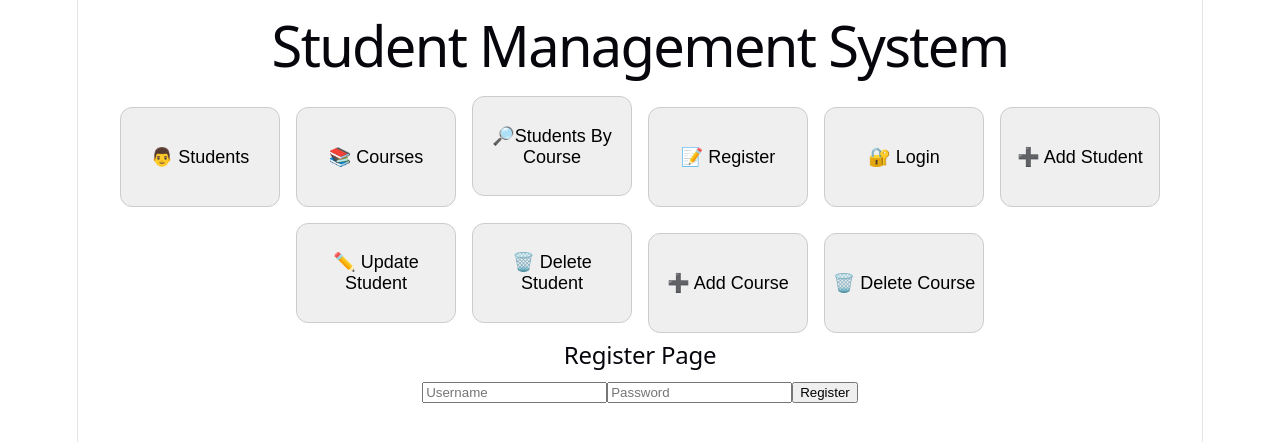
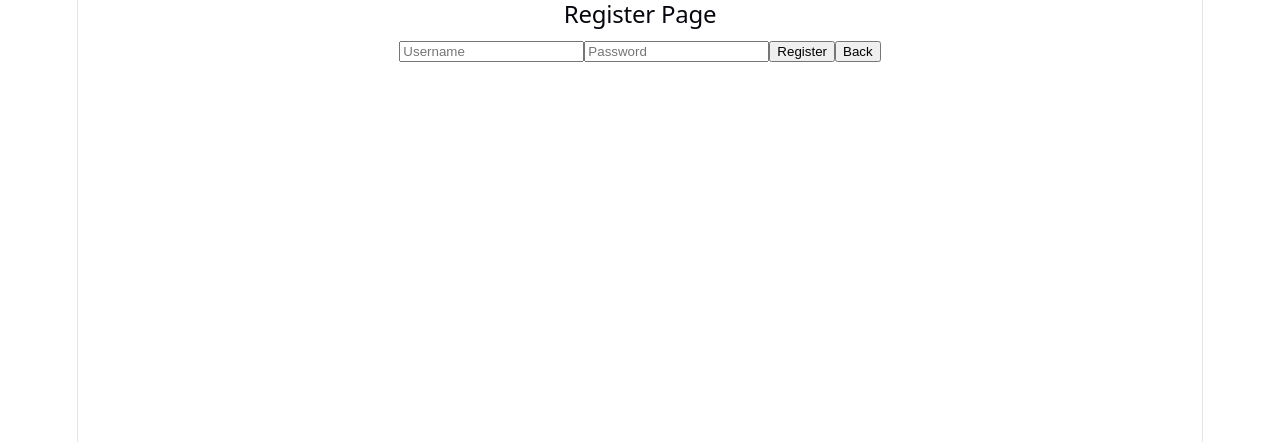
Before and after one commit to aaexisting/student-management-frontend, a React app in the folder frontend/: page / in a window 1280 px wide. Both pictures are taken after a click on the button "📝 Register". Shown: the top 442 px of the page. Built offline with nearby package versions, Linux system fonts and the light colour scheme; the HTML template or start-up script is replaced by a standard one.

Commit message:
Update interface styling

```diff
--- a/frontend/src/App.jsx
+++ b/frontend/src/App.jsx
@@ -1,7 +1,7 @@
 import {useState} from 'react'
 
 function App() {
-  const [page, setPage] = useState('home')
+  const [page, setPage] = useState('welcome')
   const [students, setStudents] = useState([])
   const [username ,setUsername] = useState(" ")
   const [password, setPassword] = useState(" ")
@@ -314,52 +314,16 @@ async function deleteCourse() {
 }
 
   return (
+
+      <div>
+          {page === "welcome" && (
               <div>
                   <h1 style={{ textAlign: 'center', marginBottom: '30px' }}>
                       Student Management System
                   </h1>
-
-        <button onClick={() => setPage('students')}
-               style={{
-      width: '160px',
-      height: '100px',
-      fontSize: '18px',
-      borderRadius: '12px',
-      border: '1px solid #ccc',
-      cursor: 'pointer',
-      margin: '8px',
-    }}>
-            👨 Students
-        </button>
-
-        <button onClick={() => setPage('courses')}
-                 style={{
-      width: '160px',
-      height: '100px',
-      fontSize: '18px',
-      borderRadius: '12px',
-      border: '1px solid #ccc',
-      cursor: 'pointer',
-      margin: '8px',
-    }}>
-
-            📚 Courses
-        </button>
-
-        <button onClick={() => setPage('courseStudents')}
-         style={{
-      width: '160px',
-      height: '100px',
-      fontSize: '18px',
-      borderRadius: '12px',
-      border: '1px solid #ccc',
-      cursor: 'pointer',
-      margin: '8px',
-    }}>
-            🔎Students By Course
-        </button>
-
-        <button onClick={() => setPage('register')}
+                  <h2>Welcome!</h2>
+                  <p>Please Login or Register to continue.</p>
+                  <button onClick={() => setPage("register")}
                           style={{
                               width: '160px',
                               height: '100px',
@@ -372,7 +336,7 @@ async function deleteCourse() {
                       📝 Register
                   </button>
 
-        <button onClick={() => setPage('login')}
+                  <button onClick={() => setPage("login")}
                           style={{
                               width: '160px',
                               height: '100px',
@@ -384,72 +348,131 @@ async function deleteCourse() {
                             }}>
                       🔐 Login
                   </button>
+              </div>
+          )}
 
 
-         <button onClick={()=> setPage('addStudent')}
-         style={{
-      width: '160px',
-      height: '100px',
-      fontSize: '18px',
-      borderRadius: '12px',
-      border: '1px solid #ccc',
-      cursor: 'pointer',
-      margin: '8px',
-    }}>
+           {page === "register" && (
+               <div>
+                   <h2>Register Page</h2>
+                   <input
+                       type="text"
+                       placeholder="Username"
+                       onChange={(e) => setUsername(e.target.value)}
+                   />
+
+                   <input
+                       type="password"
+                       placeholder="Password"
+                       onChange={(e) => setPassword(e.target.value)}
+                   />
+
+                   <button onClick={registerUser}>
+                       Register
+                   </button>
+
+                   <button onClick={() => setPage("welcome")}>
+                       Back
+                   </button>
+               </div>
+           )}
+
+            {page === "login" && (
+                <div>
+                    <h2>Login Page</h2>
+                    <input
+                        type="text"
+                        placeholder="Username"
+                        onChange={(e) => setLoginUsername(e.target.value)}
+                    />
+
+                    <input
+                        type="password"
+                        placeholder="Password"
+                        onChange={(e) => setLoginPassword(e.target.value)}
+                    />
+
+                    <button onClick={loginUser}>
+                        Login
+                    </button>
+
+                    <button onClick={() => setPage("welcome")}>
+                        Back
+                    </button>
+                </div>
+            )}
+
+             {page === "dashboard" && (
+                 <div>
+                     <h1 style={{ textAlign: 'center', marginBottom: '30px' }}>
+                         Student Management System
+                     </h1>
+                     <h2>Dashboard</h2>
+                     <button onClick={() => setPage("studentMenu")}>
+                         ‍🎓 Students
+                     </button>
+                     <button onClick={() => setPage("courseMenu")}>
+                         📚 Courses
+                     </button>
+                 </div>
+             )}
+
+              {page === "studentMenu" && (
+                  <div>
+                      <h2>👨‍🎓 Students</h2>
+                      <button onClick={() => setPage("students")}>
+                            👥 View Students
+                      </button>
+
+                      <button onClick={() => setPage("addStudent")}>
                             ➕ Add Student
                       </button>
 
-         <button onClick={()=> setPage('updateStudent')}
-         style={{
-      width: '160px',
-      height: '100px',
-      fontSize: '18px',
-      borderRadius: '12px',
-      border: '1px solid #ccc',
-      cursor: 'pointer',
-      margin: '8px',
-    }}>
-          ✏️  Update Student
+                      <button onClick={() => setPage("updateStudent")}>
+                            ✏️ Update Student
                       </button>
 
-        <button onClick={() => setPage("deleteStudent")}
-         style={{
-      width: '160px',
-      height: '100px',
-      fontSize: '18px',
-      borderRadius: '12px',
-      border: '1px solid #ccc',
-      cursor: 'pointer',
-      margin: '8px',
-    }}>
+                      <button onClick={() => setPage("deleteStudent")}>
                             🗑️ Delete Student
                       </button>
 
-        <button onClick={() => setPage("addCourse")}
-                 style={{
-      width: '160px',
-      height: '100px',
-      fontSize: '18px',
-      borderRadius: '12px',
-      border: '1px solid #ccc',
-      cursor: 'pointer',
-      margin: '8px',
-    }}>
-          ➕  Add Course
+                      <button onClick={() => setPage("courseStudents")}>
+                            🔎 View Student Courses
+                      </button>
+                      <br />
+                      <br />
+                      <button onClick={() => setPage("dashboard")}>
+                          ← Back to Dashboard
+                      </button>
+                  </div>
+              )}
+
+          {page === "courseMenu" && (
+              <div>
+                  <h2>📚 Courses</h2>
+                      <button onClick={() => setPage("courses")}>
+                          📋 View Courses
                       </button>
 
-        <button onClick={() => setPage("deleteCourse")}
-                 style={{
-      width: '160px',
-      height: '100px',
-      fontSize: '18px',
-      borderRadius: '12px',
-      border: '1px solid #ccc',
-      cursor: 'pointer',
-      margin: '8px',
-    }}>
+                      <button onClick={() => setPage("addCourse")}>
+                        ➕ Add Course
+                      </button>
+
+                      <button onClick={() => setPage("deleteCourse")}>
                         🗑️ Delete Course
                       </button>
+
+                      <button onClick={() => setPage("courseStudents")}>
+                        👥 View Students in Course
+                      </button>
+
+                      <br />
+                      <br />
+                      <button onClick={() => setPage("dashboard")}>
+                        ← Back to Dashboard
+                      </button>
+              </div>
+          )}
 
 
 
@@ -465,7 +488,7 @@ async function deleteCourse() {
               <p>Major: {student.major}</p>
             </div>
           ))}
-          <button onClick={() => setPage('dashboard')}>Back to Dashboard</button>
+          <button onClick={() => setPage('studentMenu')}>Back</button>
         </div>
       )}
 
@@ -479,7 +502,7 @@ async function deleteCourse() {
               <p>Credit Hours: {course.credit_hours}</p>
             </div>
           ))}
-          <button onClick={() => setPage('dashboard')}>Back to Dashboard</button>
+          <button onClick={() => setPage('courseMenu')}>Back</button>
         </div>
       )}
 
@@ -499,41 +522,7 @@ async function deleteCourse() {
               <p>Major: {student.major}</p>
             </div>
           ))}
-          <button onClick={() => setPage('dashboard')}>Back to Dashboard</button>
-        </div>
-      )}
-
-      {page === 'register' && (
-        <div>
-          <h2>Register Page</h2>
-          <input
-            type="text"
-            placeholder="Username"
-            onChange={(e) => setUsername(e.target.value)}
-          />
-          <input
-            type="password"
-            placeholder="Password"
-            onChange={(e) => setPassword(e.target.value)}
-          />
-          <button onClick={registerUser}> Register</button>
-        </div>
-      )}
-
-      {page === 'login' && (
-        <div>
-          <h2>Login Page</h2>
-          <input
-            type="text"
-            placeholder="Username"
-            onChange={(e) => setLoginUsername(e.target.value)}
-          />
-          <input
-            type="password"
-            placeholder="Password"
-            onChange={(e) => setLoginPassword(e.target.value)}
-          />
-          <button onClick={loginUser}>Login</button>
+          <button onClick={() => setPage('studentMenu')}>Back</button>
         </div>
       )}
 
@@ -562,6 +551,7 @@ async function deleteCourse() {
               Add Student
           </button>
 
+          <button onClick={() => setPage('studentMenu')}>Back</button>
         </div>
       )}
 
@@ -583,6 +573,8 @@ async function deleteCourse() {
           <button onClick={addCourse}>
               Add Course
           </button>
+
+          <button onClick={() => setPage('courseMenu')}>Back</button>
           </div>
       )}
 
@@ -600,6 +592,8 @@ async function deleteCourse() {
                 <button onClick={deleteStudent}>
                     Delete Student
                 </button>
+
+                <button onClick={() => setPage('studentMenu')}>Back</button>
              </div>
       )}
 
@@ -616,6 +610,8 @@ async function deleteCourse() {
                 <button onClick={deleteCourse}>
                     Delete Course
                 </button>
+
+                <button onClick={() => setPage('courseMenu')}>Back</button>
              </div>
       )}
 
@@ -651,6 +647,8 @@ async function deleteCourse() {
                  <button onClick={updateStudent}>
                      Update Student
                  </button>
+
+                 <button onClick={() => setPage('studentMenu')}>Back</button>
               </div>
       )}
 
```
Lines whose indentation alone changed are shown as unchanged.
